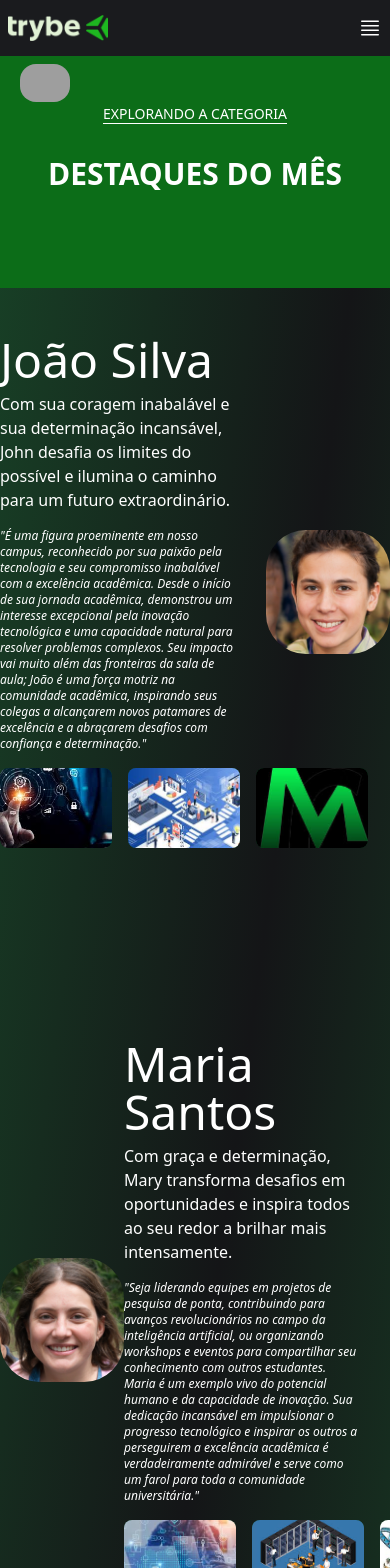
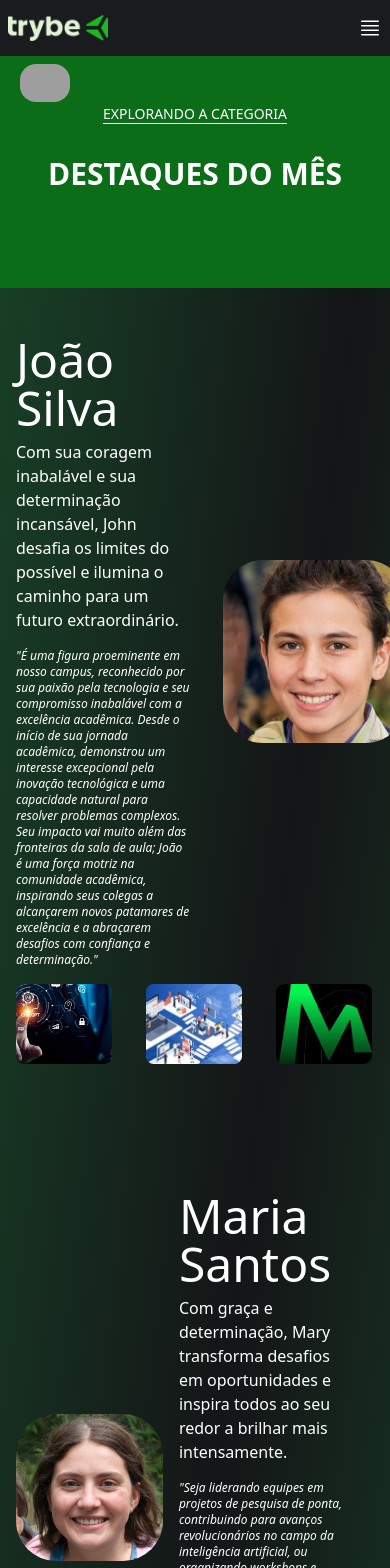
Before and after one commit to tryber/dev-na-pratica-01, a Next.js app: page / in a window 390 px wide. Shown: the top 1568 px of the page. Built offline with nearby package versions, Linux system fonts and the light colour scheme; grey boxes are pictures that could not be loaded.

Commit message:
feat: layout responsivo

```diff
--- a/src/components/Card.tsx
+++ b/src/components/Card.tsx
@@ -6,8 +6,8 @@ import App from "./Star";
 
 const Card: React.FC<{ user: User }> = ({ user }) => {
   return (
-    <div className="container mx-auto">
-      <div className="grid grid-cols-3 gap-x-32 md:gap-x-64 lg:gap-x-8">
+    <div className="container mx-auto lg:mt-8">
+      <div className="grid grid-cols-3 gap-x-8 md:gap-x-16 lg:gap-x-2">
         {user.projects.map((project, index) => (
           <CardItem key={index} project={project} />
         ))}
@@ -29,7 +29,7 @@ const CardItem: React.FC<{ project: Project }> = ({ project }) => {
 
   return (
     <div
-      className={`flex justify-center w-28 h-20 md:w-48 lg:w-auto items-center md:h-40 bg-[#14532d] rounded-lg overflow-hidden relative transition-transform duration-300 transform ${
+      className={`flex justify-center w-24 h-20 md:w-[200px] lg:w-[300px] xl:w-[400px] items-center md:h-40 bg-[#14532d] rounded-lg overflow-hidden relative transition-transform duration-300 transform ${
         isVisible ? "scale-150" : ""
       }`}
       onMouseOver={handleMouseOver}
--- a/src/components/Student.tsx
+++ b/src/components/Student.tsx
@@ -3,29 +3,13 @@ import Card from "./Card";
 import Image from "next/image";
 import { StudentProps } from "@/types/StudentsProps";
 
-const Student: React.FC<StudentProps> = ({ image, student_user }) => {
+// codigo foto direita
+
+const StudentReverse: React.FC<StudentProps> = ({ image, student_user }) => {
   return (
-    <div className="flex justify-center items-center mb-48 mt-12 md:mt-32 w-full">
-      <div className="text-white w-3/5 flex-col flex justify-start mr-8">
-        <h1 className="text-5xl "> {student_user.name}</h1>
-        <h3 className="text-base md:text-2xl lg:text-3xl mt-2">
-          {student_user.phrase}
-        </h3>
-        <h4 className="flex mt-4 justify-center items-center text-xs md:text-base ">
-          <i>{student_user.about}</i>
-        </h4>
-        <div className="mt-4 ">
-          <Card user={student_user} />
-        </div>
-      </div>
-      <div className="flex relative justify-end md:ml-16 rounded-[40px] hover:bg-black/80 group hover:scale-105 ease-in duration-500">
-        <Image
-          src={image}
-          alt="foto"
-          className="rounded-[40px] w-32 md:w-72 group-hover:opacity-10"
-          width={80}
-          height={80}
-        />
+    <div className="flex justify-center items-center md:mb-48 mb-32 mt-12 md:mt-32 md:w-full mx-4">
+      <div>
+        <div className="flex flex-row lg:ml-48">
           <div className="hidden group-hover:block absolute top-[50%] left-[50%] translate-x-[-50%] translate-y-[-50%]">
             <h3 className="text-2xl text-white tracking-wider text-center py-3">
               <a href={student_user.linkedin} target="_blank">
@@ -48,9 +32,31 @@ const Student: React.FC<StudentProps> = ({ image, student_user }) => {
               </a>
             </h3>
           </div>
+          <div className="text-white w-3/5 flex-col flex justify-start md:mr-8">
+            <h1 className="text-5xl "> {student_user.name}</h1>
+            <h3 className="text-base md:text-2xl lg:text-3xl mt-2">
+              {student_user.phrase}
+            </h3>
+            <h4 className="flex mt-4 justify-center items-center text-xs md:text-base ">
+              <i>{student_user.about}</i>
+            </h4>
+          </div>
+          <div className="flex relative justify-center rounded-[40px] hover:bg-black/80 group hover:scale-105 ease-in duration-500 flex-col">
+            <Image
+              src={image}
+              alt="foto"
+              className="rounded-[40px] w-48 md:w-[220px] lg:w-72 group-hover:opacity-10 ml-8"
+              width={80}
+              height={80}
+            />
+          </div>
+        </div>
+        <div className="mt-4">
+          <Card user={student_user} />
+        </div>
       </div>
     </div>
   );
 };
 
-export default Student;
+export default StudentReverse;
--- a/src/components/StudentReverse.tsx
+++ b/src/components/StudentReverse.tsx
@@ -5,15 +5,18 @@ import { StudentProps } from "@/types/StudentsProps";
 
 const StudentReverse: React.FC<StudentProps> = ({ image, student_user }) => {
   return (
-    <div className="flex justify-center items-center mb-48 mt-32  w-full">
-      <div className="flex relative justify-end md:mr-16 rounded-[40px] hover:bg-black/80 group hover:scale-105 ease-in duration-500">
+    <div className="flex justify-center items-center mb-48 md:mt-32  w-full">
+      <div>
+        <div className="flex flex-row lg:ml-48">
+          <div className="flex relative justify-center md:mr-16 mr-4 rounded-[40px] hover:bg-black/80 group hover:scale-105 ease-in duration-500 flex-col ml-4">
             <Image
               src={image}
               alt="foto"
-          className="rounded-[40px] w-32 md:w-72 group-hover:opacity-10"
+              className="rounded-[40px] w-48 md:w-[220px] lg:w-72  group-hover:opacity-10"
               width={80}
               height={80}
             />
+          </div>
           <div className="hidden group-hover:block absolute top-[50%] left-[50%] translate-x-[-50%] translate-y-[-50%]">
             <h3 className="text-2xl text-white tracking-wider text-center py-3">
               <a href={student_user.linkedin} target="_blank">
@@ -36,7 +39,6 @@ const StudentReverse: React.FC<StudentProps> = ({ image, student_user }) => {
               </a>
             </h3>
           </div>
-      </div>
           <div className="text-white w-3/5 flex-col flex justify-start mr-8">
             <h1 className="text-5xl "> {student_user.name}</h1>
             <h3 className="text-base md:text-2xl lg:text-3xl mt-2">
@@ -45,7 +47,9 @@ const StudentReverse: React.FC<StudentProps> = ({ image, student_user }) => {
             <h4 className="flex mt-4 justify-center items-center text-xs md:text-base ">
               <i>{student_user.about}</i>
             </h4>
-        <div className="mt-4">
+          </div>
+        </div>
+        <div className="mt-4 mx-8">
           <Card user={student_user} />
         </div>
       </div>
```
Lines whose indentation alone changed are shown as unchanged.
